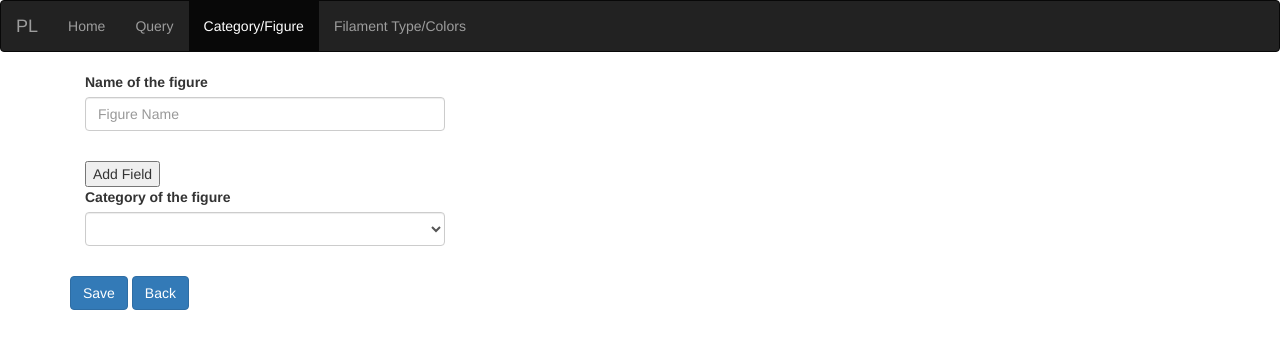
After one commit to kybrdbnd/3d-p-inventory-management, a Flask app: page /figure/create in a window 1280 px wide. The commit adds this page. Shown: the top 349 px of the page. Run offline with Flask 2, Linux system fonts and the light colour scheme; lists and menus that the app fills with data are empty; some libraries are stand-ins or nearby versions.

Commit message:
working on figure create

```diff
--- a/app.py
+++ b/app.py
@@ -3,7 +3,7 @@ from flask_admin.contrib.sqla import ModelView
 
 from inventory_management import db, app
 from inventory_management.inventory.models import (Category, Item, Customer, Order, Figure, FilamentType, Filament,
-                                                   Query)
+                                                   Query, Variant)
 
 if __name__ == "__main__":
     admin = Admin(app, name='Inventory Management', template_mode='bootstrap3')
@@ -15,5 +15,5 @@ if __name__ == "__main__":
     admin.add_view(ModelView(Order, db.session))
     admin.add_view(ModelView(Figure, db.session))
     admin.add_view(ModelView(Query, db.session))
-
+    admin.add_view(ModelView(Variant, db.session))
     app.run()
--- a/inventory_management/inventory/forms.py
+++ b/inventory_management/inventory/forms.py
@@ -1,5 +1,5 @@
 from flask_wtf import FlaskForm
-from wtforms import StringField, SubmitField, SelectField, IntegerField, TextAreaField
+from wtforms import StringField, SubmitField, SelectField, IntegerField, TextAreaField, FieldList, FormField
 from wtforms.validators import DataRequired
 
 
@@ -9,7 +9,7 @@ class QueryForm(FlaskForm):
     figure_name = StringField('Name of the figure', [DataRequired()])
     material_used = IntegerField('Estimated material to be used')
     hour = IntegerField('Estimated time to complete the print')
-    variant = SelectField('Select Variant', choices=[(1, 'Original'), (2, 'Small'), (3, 'medium')])
+    variant = SelectField('Select Variant', choices=[(1, 'Original'), (2, 'Small'), (3, 'Medium')])
     x_axis = IntegerField('Length of the product')
     y_axis = IntegerField('Breadth of the product')
     z_axis = IntegerField('Height of the product')
@@ -28,3 +28,21 @@ class FilamentColorForm(FlaskForm):
     filament_color = StringField('Name of the filament color', [DataRequired()])
     price_per_gram = IntegerField('Price per gram', [DataRequired()])
     filament_type = SelectField('Choose Filament Type', choices=[])
+
+
+class VariantForm(FlaskForm):
+    filament_type = SelectField('Type of filament used')
+    filament_color = SelectField('Color of the filament used')
+    comment = TextAreaField('Extra Comments', render_kw={"rows": 5, "cols": 50})
+    figure_size = StringField('Size of the figure')
+    x_axis = IntegerField('Length of the figure')
+    y_axis = IntegerField('Breadth of the breadth')
+    z_axis = IntegerField('Height of the height')
+    price = IntegerField('Cost of the figure')
+    count = IntegerField('Count of the figure')
+
+
+class FigureForm(FlaskForm):
+    figure_name = StringField('Name of the figure', [DataRequired()])
+    category = SelectField('Category of the figure', choices=[])
+    variants = FieldList(FormField(VariantForm))
--- a/inventory_management/inventory/templates/categories_home.html
+++ b/inventory_management/inventory/templates/categories_home.html
@@ -66,6 +66,9 @@
     </div>
 
 
+    <div class="row">
+        <a href="{{url_for('inventory_bp.figure_create')}}" class="btn btn-default">Create Figure</a>
+    </div>
 </div>
 
 {% endblock %}
--- /dev/null
+++ b/inventory_management/inventory/templates/figure_edit.html
@@ -0,0 +1,90 @@
+{% extends "navbar.html" %}
+{% import "bootstrap/wtf.html" as wtf %}
+
+{% block content %}
+<div class="container">
+    {% if FILAMENT_TYPE_ID %}
+    <form class="form" action="/filament_type/{{FILAMENT_TYPE_ID}}" method="post" role="form">
+        {% else %}
+        <form class="form" action="/figure/create" method="post" role="form">
+            {% endif %}
+            {{form.csrf_token()}}
+            <div class="row">
+                <div class="form-group col-md-4">
+                    {{wtf.form_field(form.figure_name, class='form-control', placeholder='Figure Name')}}
+                </div>
+            </div>
+            <button type="button" id="addNewField">Add Field</button>
+            <div class="row">
+                <div class="form-group col-md-4">
+                    {{wtf.form_field(form.category, class='form-control', placeholder='Figure Name')}}
+                </div>
+            </div>
+            <div class="row">
+                {% for variant in form.variants %}
+
+                <div class="form-group col-md-4">
+                    {{wtf.form_field(variant.filament_type, class='form-control', placeholder='Figure Name')}}
+                </div>
+                <div class="form-group col-md-4">
+                    {{wtf.form_field(variant.filament_color, class='form-control', placeholder='Figure Name')}}
+                </div>
+            </div>
+            <div class="row">
+                <div class="form-group col-md-3">
+                    {{wtf.form_field(variant.figure_size, class='form-control', placeholder='Figure Name')}}
+                </div>
+                <div class="form-group col-md-3">
+                    {{wtf.form_field(variant.x_axis, class='form-control', placeholder='Figure Name')}}
+                </div>
+                <div class="form-group col-md-3">
+                    {{wtf.form_field(variant.y_axis, class='form-control', placeholder='Figure Name')}}
+                </div>
+                <div class="form-group col-md-3">
+                    {{wtf.form_field(variant.z_axis, class='form-control', placeholder='Figure Name')}}
+                </div>
+            </div>
+            <div class="row">
+                <div class="form-group col-md-4">
+                    {{wtf.form_field(variant.price, class='form-control', placeholder='Figure Name')}}
+                </div>
+                <div class="form-group col-md-4">
+                    {{wtf.form_field(variant.count, class='form-control', placeholder='Figure Name')}}
+                </div>
+            </div>
+            <div class="row">
+                <div class="form-group col-md-4">
+                    {{wtf.form_field(variant.comment, class='form-control', placeholder='Figure Name')}}
+                </div>
+            </div>
+            {% endfor %}
+            {% if FILAMENT_TYPE_ID %}
+            <button type="submit" name='action' value='update' class="btn btn-primary">Update</button>
+            {% else %}
+            <button type="submit" name='action' value='save' class="btn btn-primary">Save</button>
+            {% endif %}
+            <a href="{{url_for('inventory_bp.filament_home')}}" class="btn btn-primary">
+                Back
+            </a>
+        </form>
+    </form>
+</div>
+<script>
+    let filament_type_select = document.getElementById('filament_type')
+    let color_select = document.getElementById('filament_color')
+
+    filament_type_select.onchange = function () {
+        let filament_type = filament_type_select.value;
+        fetch('/' + filament_type + '/filaments').then(function (response) {
+            response.json().then(function (data) {
+                let optionHTML = '';
+                for (let filament of data) {
+                    optionHTML += '<option value="' + filament.id + '">' + filament.name + '</option>';
+                }
+                color_select.innerHTML = optionHTML;
+            })
+        });
+    }
+
+</script>
+{% endblock %}
--- a/inventory_management/inventory/templates/query.html
+++ b/inventory_management/inventory/templates/query.html
@@ -70,7 +70,7 @@
             Price Per Gram is: {{data['price_per_gram']}}
         </h3>
         {% endif %}
-
+    </form>
 </div>
 <script>
     let filament_category_select = document.getElementById('filament_category')
--- a/inventory_management/inventory/views.py
+++ b/inventory_management/inventory/views.py
@@ -3,14 +3,16 @@ from sqlalchemy import desc
 
 from inventory_management.inventory import inventory
 from inventory_management.inventory.controller.categoryController import (create_category, update_category,
-                                                                          delete_category)
+                                                                          delete_category, get_categories,
+                                                                          create_figure)
 from inventory_management.inventory.controller.filamentController import (create_filament_type, delete_filament_type,
                                                                           update_filament_type, create_filament_color,
                                                                           update_filament_color, delete_filament_color)
 from inventory_management.inventory.controller.queryController import (estimate_cost,
                                                                        get_filaments, get_filament_types,
                                                                        save_query, delete_query)
-from inventory_management.inventory.forms import QueryForm, CategoryForm, FilamentTypeForm, FilamentColorForm
+from inventory_management.inventory.forms import QueryForm, CategoryForm, FilamentTypeForm, FilamentColorForm, \
+    FigureForm
 from inventory_management.inventory.models import FilamentType, Filament, Query, Category
 from inventory_management.inventory.schema import filaments_schema, category_schema
 
@@ -223,3 +225,14 @@ def filament_color_delete(filament_color_id):
         delete_filament_color(filamentColorInstance)
         flash('Filament Color Successfully deleted!!', 'success')
     return redirect(url_for('inventory_bp.filament_home'))
+
+
+@inventory.route('/figure/create', methods=['GET', 'POST'])
+def figure_create():
+    form = FigureForm()
+    # form.category.choices = get_categories()
+    # form.filament_type.choices = get_filament_types()
+    # form.filament_color.choices = get_filaments(FilamentType.query.order_by('name').first())
+    if request.method == 'POST':
+        create_figure(request.form)
+    return render_template('figure_edit.html', form=form, page='category')
```
Also changed, not shown: inventory_management/inventory/controller/categoryController.py (+29 -1 lines), inventory_management/inventory/models.py (+24 -0 lines).
